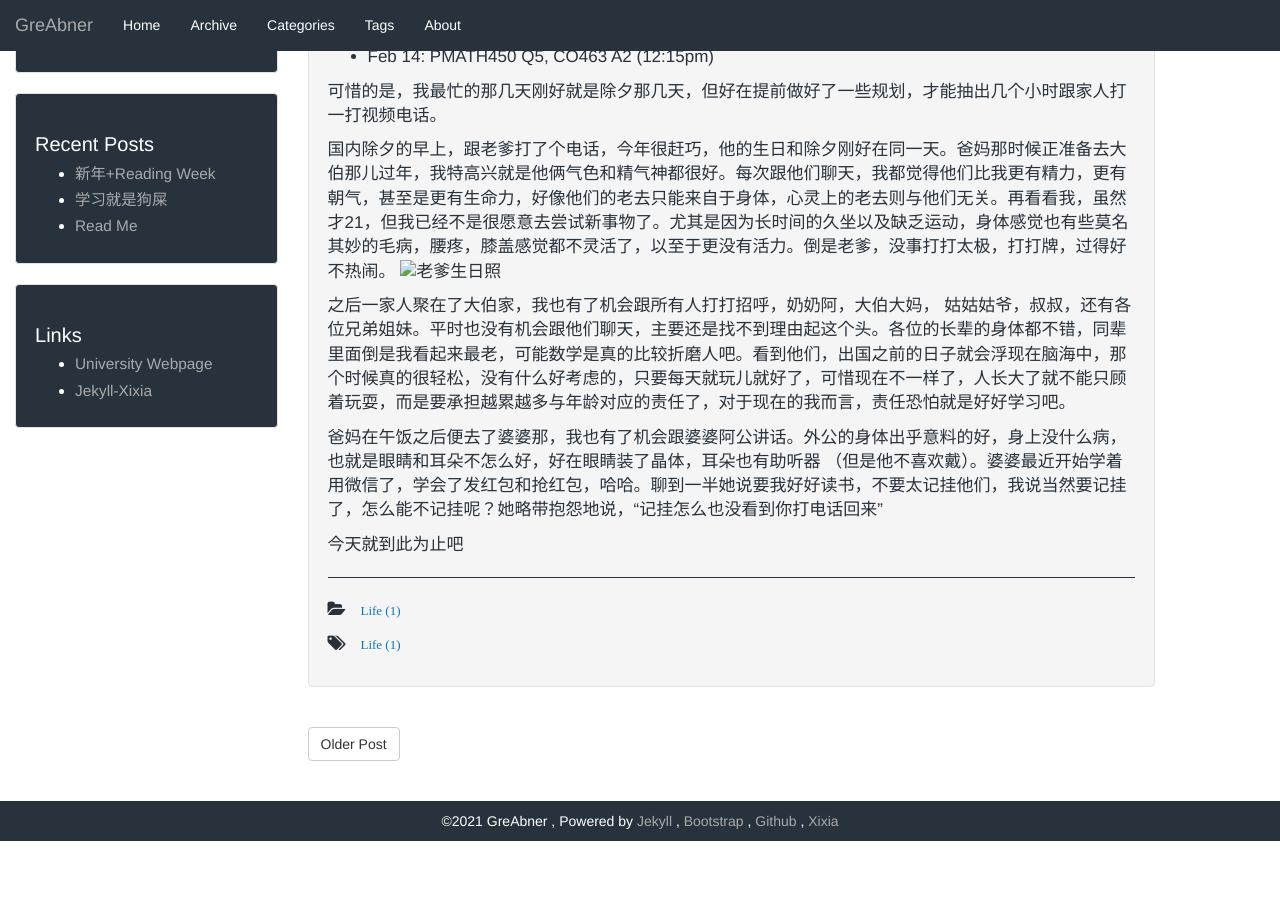
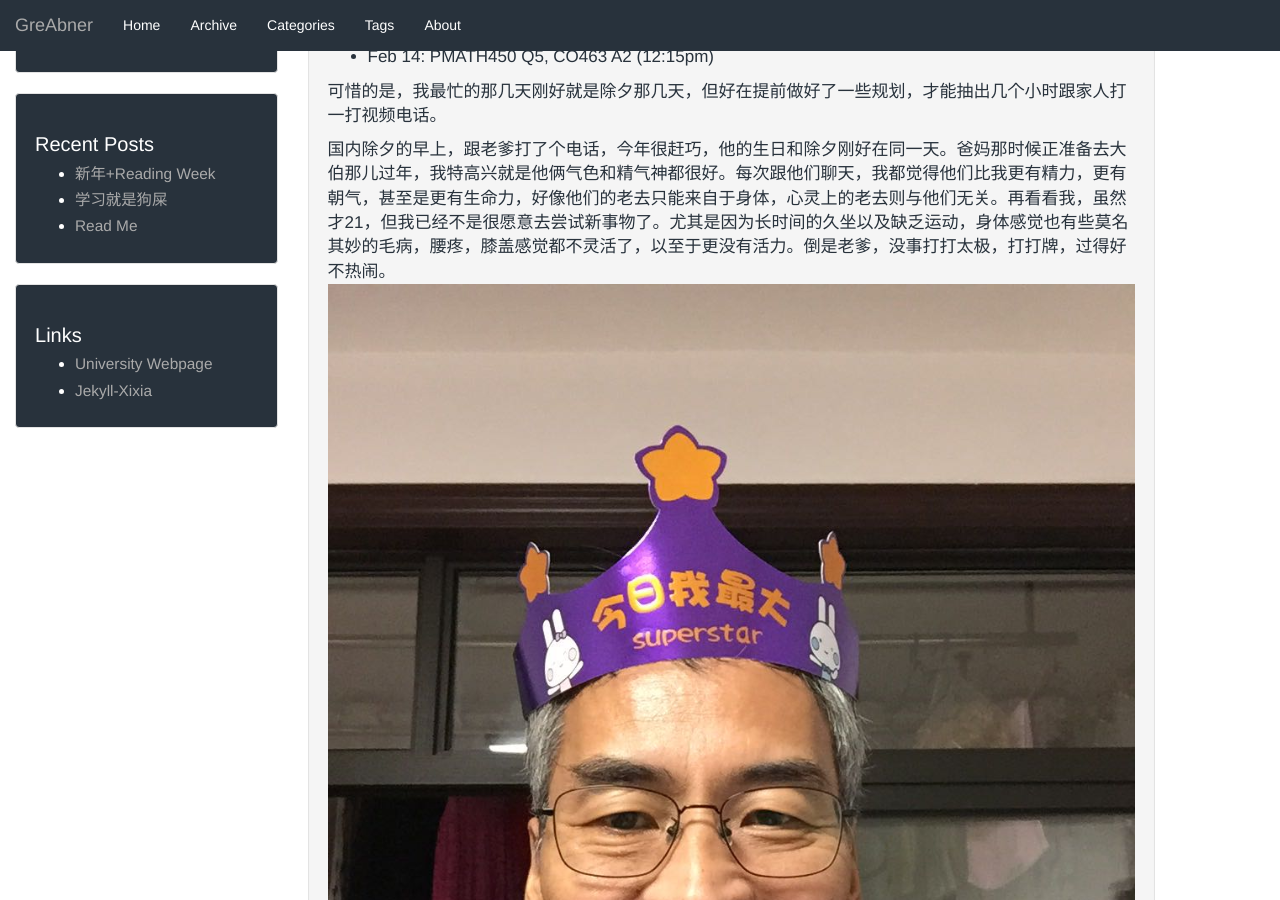
Before and after one commit to GReabner/GReabner.github.io, a Jekyll site: the page built from _posts/2021-02-18-新年+Reading Week.md, in a window 1280 px wide and 900 px high, scrolled down 343 px. Built offline with Jekyll 4.4.1, drawn with Linux system fonts in a browser that asks for light colours; before the commit the page ends 1184 px from its top, so only the background shows below that.

Commit message:
Update 2021-02-18-新年+Reading Week.md

```diff
--- a/_posts/2021-02-18-新年+Reading Week.md
+++ b/_posts/2021-02-18-新年+Reading Week.md
@@ -16,7 +16,7 @@ description: 最近生活的碎碎念
 可惜的是，我最忙的那几天刚好就是除夕那几天，但好在提前做好了一些规划，才能抽出几个小时跟家人打一打视频电话。
 
 国内除夕的早上，跟老爹打了个电话，今年很赶巧，他的生日和除夕刚好在同一天。爸妈那时候正准备去大伯那儿过年，我特高兴就是他俩气色和精气神都很好。每次跟他们聊天，我都觉得他们比我更有精力，更有朝气，甚至是更有生命力，好像他们的老去只能来自于身体，心灵上的老去则与他们无关。再看看我，虽然才21，但我已经不是很愿意去尝试新事物了。尤其是因为长时间的久坐以及缺乏运动，身体感觉也有些莫名其妙的毛病，腰疼，膝盖感觉都不灵活了，以至于更没有活力。倒是老爹，没事打打太极，打打牌，过得好不热闹。
-![老爹生日照](./images/dadsbirthday.jpeg)
+![老爹生日照](https://github.com/GReabner/GReabner.github.io/blob/main/_posts/images/dadsbirthday.jpeg)
 
 
 之后一家人聚在了大伯家，我也有了机会跟所有人打打招呼，奶奶阿，大伯大妈， 姑姑姑爷，叔叔，还有各位兄弟姐妹。平时也没有机会跟他们聊天，主要还是找不到理由起这个头。各位的长辈的身体都不错，同辈里面倒是我看起来最老，可能数学是真的比较折磨人吧。看到他们，出国之前的日子就会浮现在脑海中，那个时候真的很轻松，没有什么好考虑的，只要每天就玩儿就好了，可惜现在不一样了，人长大了就不能只顾着玩耍，而是要承担越累越多与年龄对应的责任了，对于现在的我而言，责任恐怕就是好好学习吧。
```
